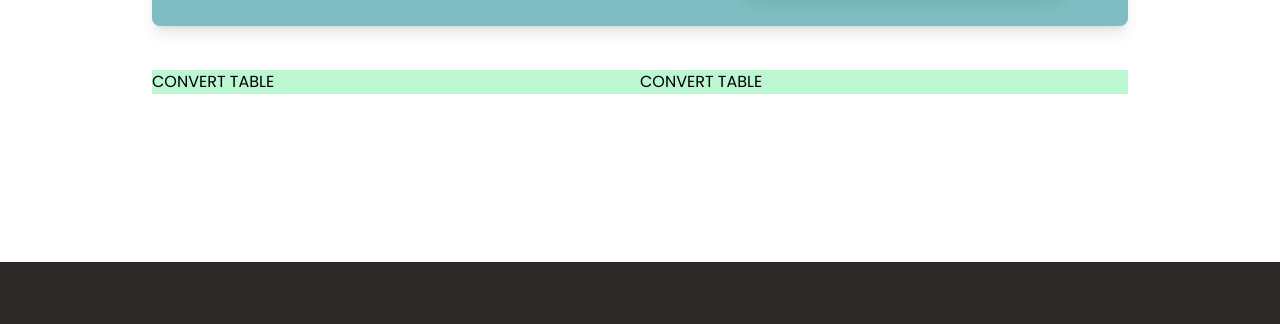
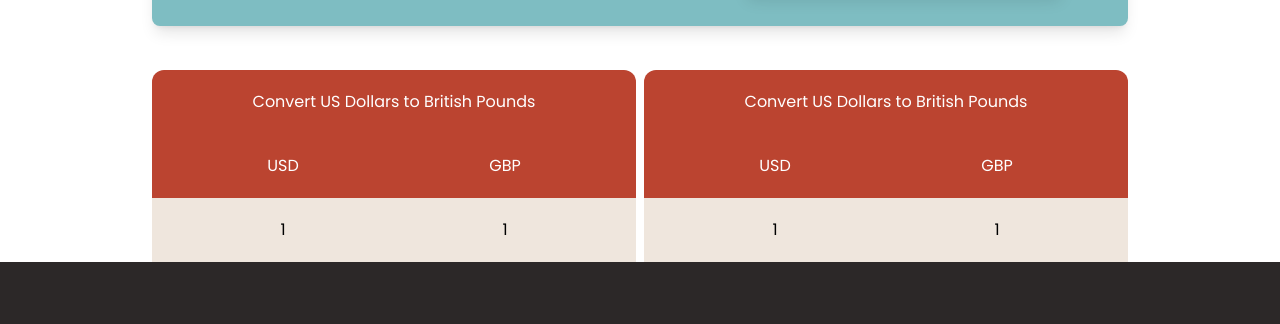
Before and after one commit to naymyolwin/alt-react-currency-converter, a React (Create React App) app: page / in a window 1280 px wide. Shown: the part 378-702 px from the top of the page. Built offline with nearby package versions, Linux system fonts and the light colour scheme; no server answers.

Commit message:
ongoing setting up table layout

```diff
--- a/src/common/ConvertTable.js
+++ b/src/common/ConvertTable.js
@@ -2,7 +2,31 @@ import React, { Component } from "react";
 
 class ConvertTable extends Component {
   render() {
-    return <div className="w-full  bg-green-200">CONVERT TABLE</div>;
+    return (
+      <div id="main" className="w-full">
+        <div
+          id="upper"
+          className="bg-ccOrange p-5 rounded-t-xl text-center text-white"
+        >
+          Convert US Dollars to British Pounds
+          <div className="flex justify-around mt-10">
+            <div className="w-100 text-center">USD</div>
+            <div className="w-100 text-center">GBP</div>
+          </div>
+        </div>
+        <div
+          id="lower"
+          className="flex justify-around bg-ccGray rounded-b-xl p-5 h-20"
+        >
+          <div id="left" className="w-full text-center">
+            1
+          </div>
+          <div id="right" className="w-full text-center">
+            1
+          </div>
+        </div>
+      </div>
+    );
   }
 }
 
--- a/src/components/ConvertList.js
+++ b/src/components/ConvertList.js
@@ -4,7 +4,7 @@ import ConvertTable from "../common/ConvertTable";
 class ConvertList extends Component {
   render() {
     return (
-      <div className="w-full container mx-auto flex flex-col md:flex-row md:flex-between mt-64 md:mt-32">
+      <div className="w-full container mx-auto flex flex-col md:flex-row mt-64 md:mt-32 gap-2">
         <ConvertTable />
         <ConvertTable />
       </div>
```
